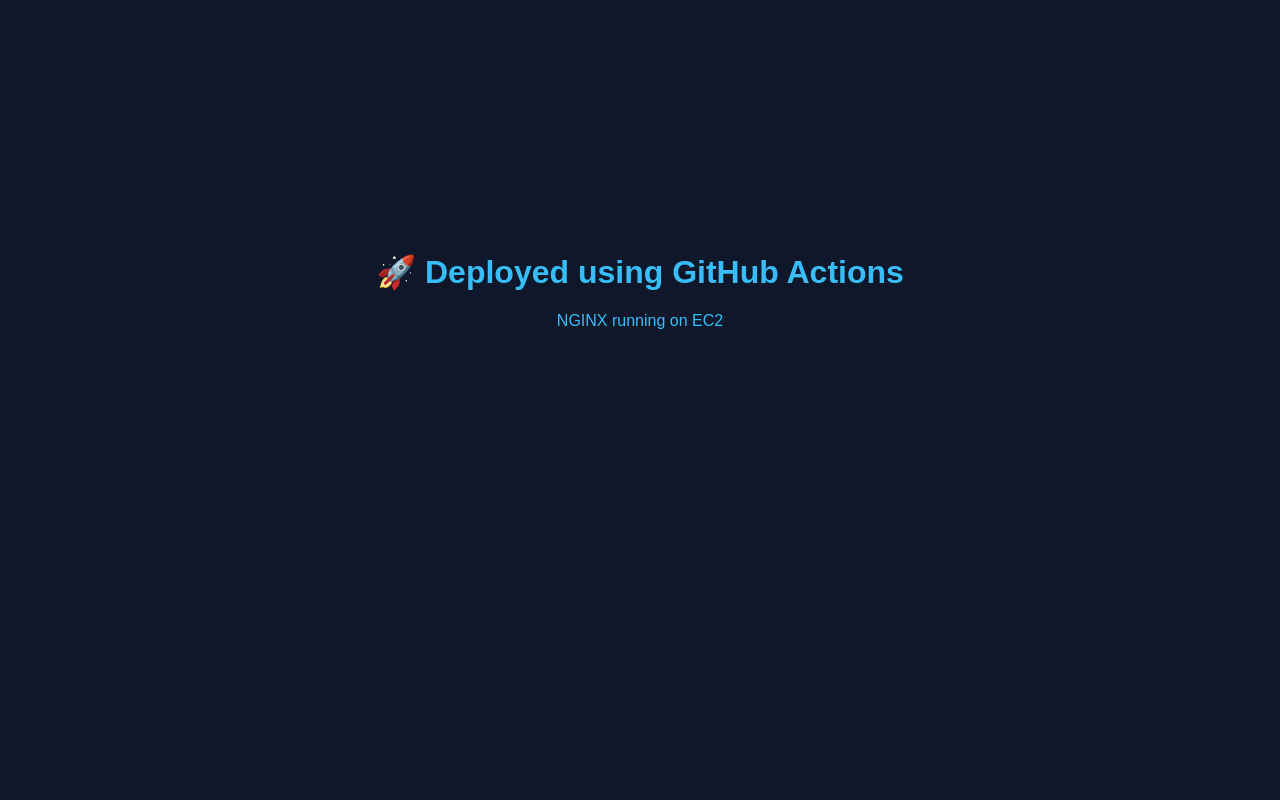
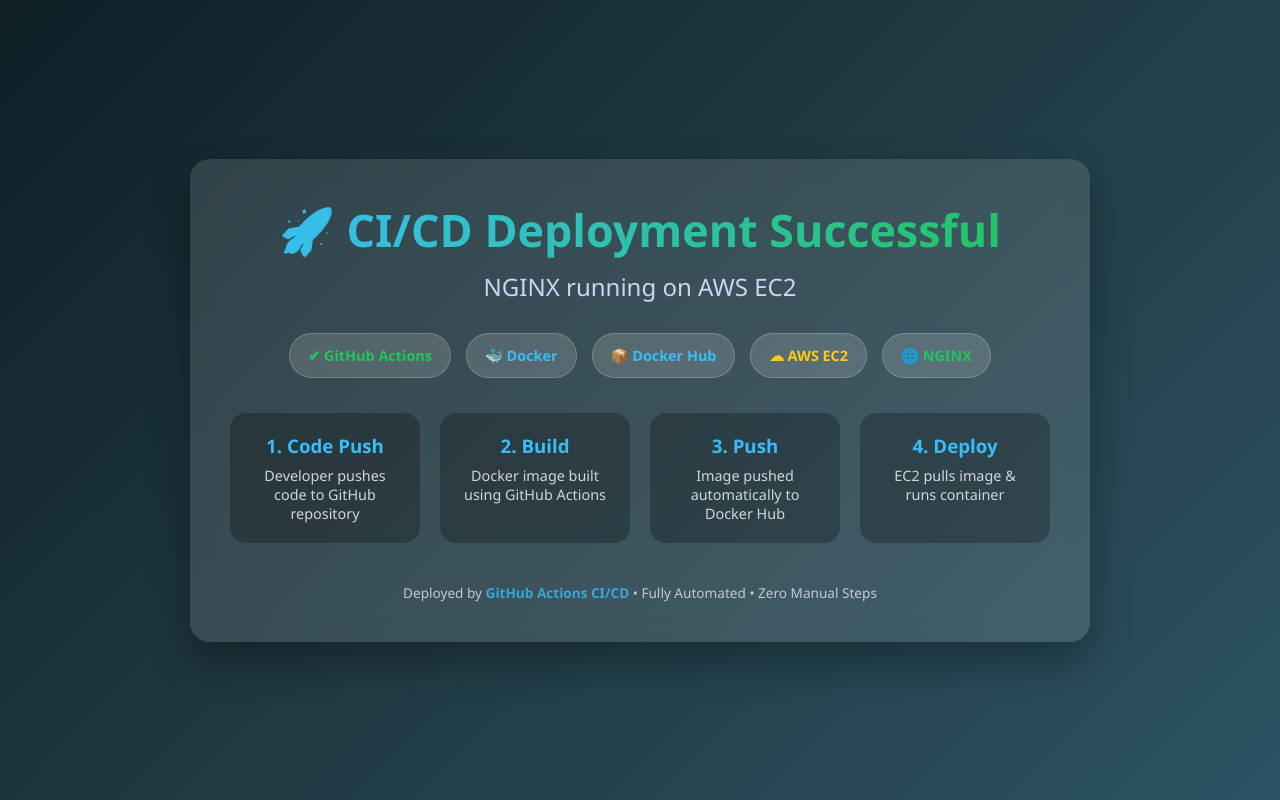
Before and after one commit to arunsbk/CICD_demo_nginx, a plain HTML site: page index.html in a window 1280 px wide. Drawn offline with Linux system fonts and the light colour scheme.

Commit message:
new web app

```diff
--- a/index.html
+++ b/index.html
@@ -1,14 +1,164 @@
 <!DOCTYPE html>
-<html>
+<html lang="en">
 <head>
-  <title>NGINX via GitHub Actions</title>
+  <meta charset="UTF-8" />
+  <meta name="viewport" content="width=device-width, initial-scale=1.0"/>
+  <title>DevOps CI/CD Deployment</title>
+
   <style>
-    body { font-family: Arial; background: #0f172a; color: #38bdf8; text-align: center; }
-    h1 { margin-top: 20%; }
+    :root {
+      --bg-gradient: linear-gradient(135deg, #0f2027, #203a43, #2c5364);
+      --card-bg: rgba(255, 255, 255, 0.12);
+      --accent: #38bdf8;
+      --success: #22c55e;
+      --warning: #facc15;
+      --danger: #ef4444;
+      --text-light: #e5e7eb;
+    }
+
+    * {
+      margin: 0;
+      padding: 0;
+      box-sizing: border-box;
+      font-family: "Segoe UI", system-ui, sans-serif;
+    }
+
+    body {
+      min-height: 100vh;
+      background: var(--bg-gradient);
+      color: var(--text-light);
+      display: flex;
+      align-items: center;
+      justify-content: center;
+    }
+
+    .container {
+      max-width: 900px;
+      width: 90%;
+      padding: 40px;
+      border-radius: 20px;
+      background: var(--card-bg);
+      backdrop-filter: blur(10px);
+      box-shadow: 0 20px 40px rgba(0,0,0,0.3);
+      text-align: center;
+    }
+
+    h1 {
+      font-size: 2.8rem;
+      margin-bottom: 10px;
+      background: linear-gradient(90deg, #38bdf8, #22c55e);
+      -webkit-background-clip: text;
+      -webkit-text-fill-color: transparent;
+    }
+
+    h2 {
+      font-weight: 400;
+      margin-bottom: 30px;
+      color: #cbd5f5;
+    }
+
+    .badges {
+      display: flex;
+      flex-wrap: wrap;
+      justify-content: center;
+      gap: 15px;
+      margin: 30px 0;
+    }
+
+    .badge {
+      padding: 12px 18px;
+      border-radius: 999px;
+      font-weight: 600;
+      font-size: 0.9rem;
+      background: rgba(255,255,255,0.15);
+      border: 1px solid rgba(255,255,255,0.2);
+    }
+
+    .badge.success { color: var(--success); }
+    .badge.info { color: var(--accent); }
+    .badge.warn { color: var(--warning); }
+
+    .pipeline {
+      margin-top: 35px;
+      display: grid;
+      grid-template-columns: repeat(auto-fit, minmax(160px, 1fr));
+      gap: 20px;
+    }
+
+    .step {
+      padding: 20px;
+      border-radius: 16px;
+      background: rgba(0,0,0,0.25);
+      transition: transform 0.3s ease, box-shadow 0.3s ease;
+    }
+
+    .step:hover {
+      transform: translateY(-8px);
+      box-shadow: 0 15px 30px rgba(0,0,0,0.4);
+    }
+
+    .step h3 {
+      color: var(--accent);
+      margin-bottom: 8px;
+    }
+
+    .step p {
+      font-size: 0.9rem;
+      opacity: 0.9;
+    }
+
+    footer {
+      margin-top: 40px;
+      font-size: 0.85rem;
+      opacity: 0.8;
+    }
+
+    footer span {
+      color: var(--accent);
+      font-weight: 600;
+    }
   </style>
 </head>
 <body>
-  <h1>🚀 Deployed using GitHub Actions</h1>
-  <p>NGINX running on EC2</p>
+
+  <div class="container">
+    <h1>🚀 CI/CD Deployment Successful</h1>
+    <h2>NGINX running on AWS EC2</h2>
+
+    <div class="badges">
+      <div class="badge success">✔ GitHub Actions</div>
+      <div class="badge info">🐳 Docker</div>
+      <div class="badge info">📦 Docker Hub</div>
+      <div class="badge warn">☁ AWS EC2</div>
+      <div class="badge success">🌐 NGINX</div>
+    </div>
+
+    <div class="pipeline">
+      <div class="step">
+        <h3>1. Code Push</h3>
+        <p>Developer pushes code to GitHub repository</p>
+      </div>
+
+      <div class="step">
+        <h3>2. Build</h3>
+        <p>Docker image built using GitHub Actions</p>
+      </div>
+
+      <div class="step">
+        <h3>3. Push</h3>
+        <p>Image pushed automatically to Docker Hub</p>
+      </div>
+
+      <div class="step">
+        <h3>4. Deploy</h3>
+        <p>EC2 pulls image & runs container</p>
+      </div>
+    </div>
+
+    <footer>
+      Deployed by <span>GitHub Actions CI/CD</span> • Fully Automated • Zero Manual Steps
+    </footer>
+  </div>
+
 </body>
 </html>
```
